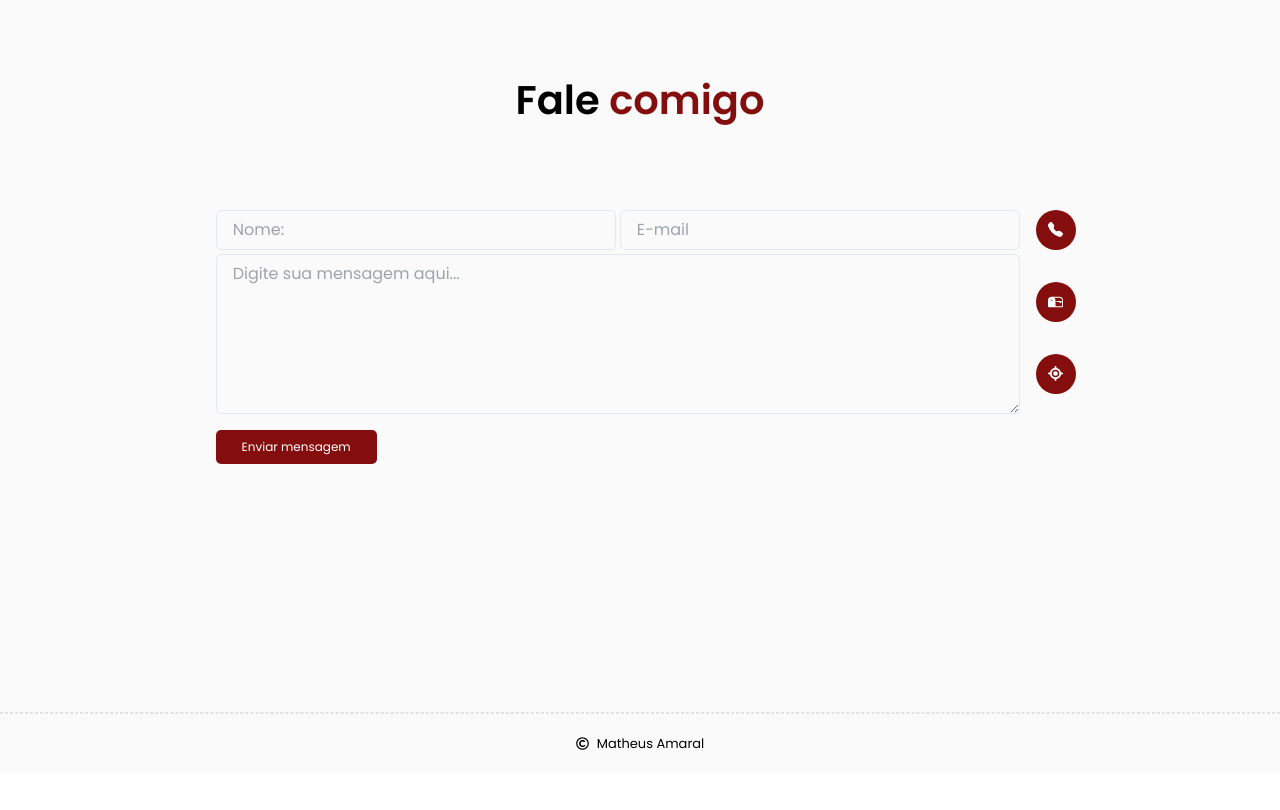
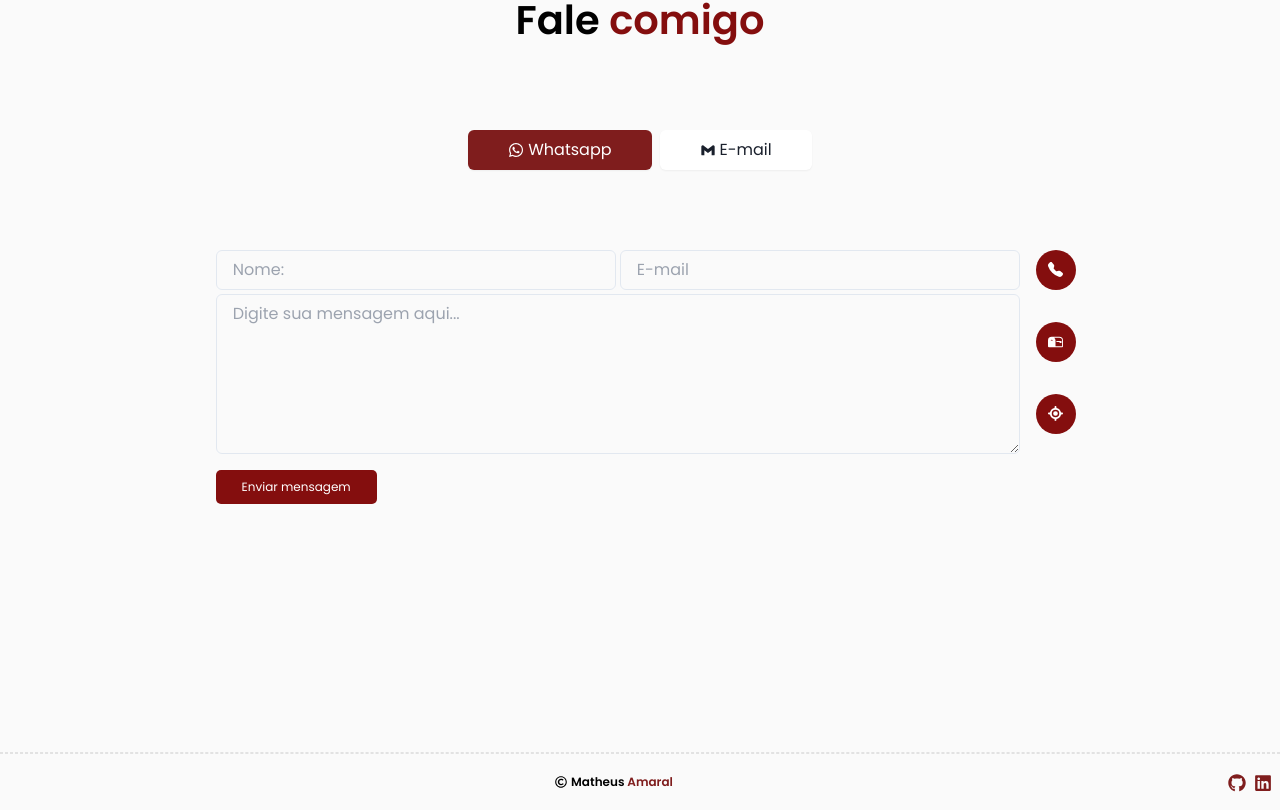
Before and after one commit to MatheuscAmaral/Portfolio, a React (Vite) app: page / in a window 1280 px wide. Shown: the part 3472-4282 px from the top of the page. Before the commit the page ends 4245 px from the top, so only its background shows below. Built offline with nearby package versions, Linux system fonts and the light colour scheme.

Commit message:
feat: adicionando icons no footer e adicionando funcionalidade de e-mail/whatsapp na seção de talk me

```diff
--- a/src/App.jsx
+++ b/src/App.jsx
@@ -1,10 +1,11 @@
-import { useState } from "react";
+import React, { useState } from "react";
 import "./App.css";
 import Card from './components/cards/card'
-import Skill from "./components/skills/skill";
+import Skill from "./pages/skill";
 import Footer from "./components/footer/footer";
 import Inputs from "./components/inputs/inputs";
-import Carrer from "./components/carrer/carrer";
+import Carrer from "./pages/carrer";
+import RadioCard from "./components/radio/radio";
 // import Button from "./components/button/button";
 import logo from "./assets/logo ma.png";
 import me from "./assets/me.jpg";
@@ -28,6 +29,7 @@ import pf from "./assets/porfoliomae.png"
 function App() {
   const [lightOn, setLightOn] = useState(true);
   const { isOpen, onToggle } = useDisclosure();
+  const [selectedValue, setSelectedValue] = React.useState('Whatsapp');
 
   function setLightState() {
     if(lightOn == true) {
@@ -221,7 +223,7 @@ function App() {
           <div id="carrer">
             <h1 style={{color: lightOn ? "black" : "white"}}>Minha <span className="secondary-color">Carreira</span></h1>
 
-            <Carrer/>
+            {/* <Carrer/> */}
           </div>
 
           <div id="skills" style={{paddingBottom: "200px"}}>
@@ -262,6 +264,12 @@ function App() {
           <div id="talkMe" style={{paddingBottom: "200px"}}>
             <h1 style={{color: lightOn ? "black" : "white"}}>Fale <span className="secondary-color">comigo</span></h1>
 
+            <div className='flex items-center flex-col gap-2'>
+                <div className='flex gap-2'>
+                    <RadioCard setSelectedValue={setSelectedValue} />
+                </div>
+            </div>
+
             <div className="row">
                 <div style={{display: 'flex', flexDirection: 'column', gap: '1rem'}}>
                   <Inputs/>
@@ -280,7 +288,7 @@ function App() {
                     <SlideFade in={isOpen} offsetY='20px'>
                       <Box
                         p='0px'
-                        color='black'
+                        style={{color: lightOn ? "black" : "white"}}
                         rounded='md'
                         fontSize='13px'
                       >
@@ -300,7 +308,7 @@ function App() {
                     <SlideFade in={isOpen} offsetY='20px'>
                       <Box
                         p='0px'
-                        color='black'
+                        style={{color: lightOn ? "black" : "white"}}
                         rounded='md'
                         fontSize='13px'
                       >
@@ -320,7 +328,7 @@ function App() {
                     <SlideFade in={isOpen} offsetY='20px'>
                       <Box
                         p='0px'
-                        color='black'
+                        style={{color: lightOn ? "black" : "white"}}
                         rounded='md'
                         fontSize='13px'
                       >
@@ -338,7 +346,6 @@ function App() {
       <footer>
         <div className="footer">
           <Footer
-            style={{color: lightOn ? "black" : "white"}}
             icon={<FaRegCopyright />}
             light={lightOn}
           />
--- a/src/components/carrer/carrer.jsx
+++ /dev/null
@@ -1,7 +0,0 @@
-function Carrer() {
-  return (
-    <h1></h1>
-  )
-}
-
-export default Carrer
--- a/src/components/footer/footer.jsx
+++ b/src/components/footer/footer.jsx
@@ -1,18 +1,29 @@
 import React from "react";
+import { FaLinkedin, FaGithub } from "react-icons/fa";
 
 function Footer({icon, light}) {
     return(
         <div style={{width: "100%"}}>
             <hr style={{border: "1px dashed", borderColor: light ? "gray" : "white" , opacity: "0.2", marginBottom: "20px"}}/>
-            <span style={{color: light ? "black" : "white", fontSize: "13px", display: "flex", justifyContent: "center", alignItems: "center", gap: ".5rem", marginBottom: "20px"}}>
-                <span
-                    fontSize={"12px"}
-                >
+            <span className="flex justify-between">
+                <span></span>
+
+                <span fontSize={"12px"} style={{color: light ? "black" : "white"}} className="flex gap-1 text-xs pb-5 items-center">
                     {icon}
+                    <p className="font-semibold">Matheus <span className="text-red-900">Amaral</span></p>
                 </span>
 
-                Matheus Amaral
+               <div className=" flex gap-2 text-lg pr-2 text-red-900">
+                    <a href="https://github.com/MatheuscAmaral">
+                        <FaGithub className="hover:text-red-700 transition-all" />
+                    </a>
+
+                    <a href="https://www.linkedin.com/in/matheus-amaral-00762b265/">
+                        <FaLinkedin className="hover:text-red-700 transition-all"/>
+                    </a>
+               </div>
             </span>
+
         </div>
     )
 }
--- /dev/null
+++ b/src/components/radio/radio.jsx
@@ -0,0 +1,40 @@
+import { Radio, RadioGroup, Stack } from '@chakra-ui/react';
+import React from 'react';
+import { BiLogoGmail } from 'react-icons/bi';
+import { FaWhatsapp } from 'react-icons/fa';
+
+const options = [
+  { icon: <FaWhatsapp/>, text: 'Whatsapp' },
+  { icon: <BiLogoGmail/>, text: 'E-mail' },
+];
+
+function RadioCard({ setSelectedValue }) {
+  const [value, setValue] = React.useState('Whatsapp');
+
+  const handleRadioChange = (newValue) => {
+    setValue(newValue);
+    setSelectedValue(newValue);
+    {console.log(newValue)}
+  };
+
+  return (
+    <RadioGroup onChange={handleRadioChange} value={value}>
+      <Stack direction='row' className='relative'>
+        {options.map((o) => (
+          <div>
+            <Radio opacity={0} width={170} height={35} position={'absolute'} top={0} zIndex={10} key={o.text} value={o.text}></Radio>
+            <button
+              id={o.text}
+              className={`py-2 px-10 shadow-sm flex gap-1 items-center rounded-md relative ${value === o.text ? 'bg-red-900 text-white' : 'bg-white text black'}`}
+            >
+              <span>{o.icon}</span>
+              <span>{o.text}</span>
+            </button>
+          </div>
+        ))}
+      </Stack>
+    </RadioGroup>
+  );
+}
+
+export default RadioCard;
--- /dev/null
+++ b/src/pages/carrer.jsx
@@ -0,0 +1,50 @@
+import {
+  Step,
+  StepIcon,
+  StepIndicator,
+  StepStatus,
+  Stepper,
+  useSteps,
+  Box,
+  Progress
+} from '@chakra-ui/react'
+
+const steps = [
+  { title: 'First', description: 'Contact Info' },
+  { title: 'Second', description: 'Date & Time' },
+  { title: 'Third', description: 'Select Rooms' },
+]
+
+function Carrer() {
+  const { activeStep, setActiveStep } = useSteps({
+    index: 0,
+    count: steps.length,
+  })
+
+  const activeStepText = steps[activeStep].description
+
+  const max = steps.length
+  const progressPercent = 100
+
+  return (
+    <Box position='relative'>
+      <Progress
+        value={progressPercent}
+        position='absolute'
+        height='3px'
+        width='full'
+        top='10px'
+      />
+      <Stepper size='sm' index={activeStep} gap='100' zIndex={1} display={'flex'}>
+        {steps.map((step, index) => (
+          <Step key={index} gap='0'>
+            <StepIndicator bg='white' borderColor={'red'}>
+            </StepIndicator>
+          </Step>
+        ))}
+      </Stepper>
+    </Box>
+  )
+}
+
+export default Carrer
```
Also changed, not shown: src/pages/skill.jsx (renamed from src/components/skills/skill.jsx).
